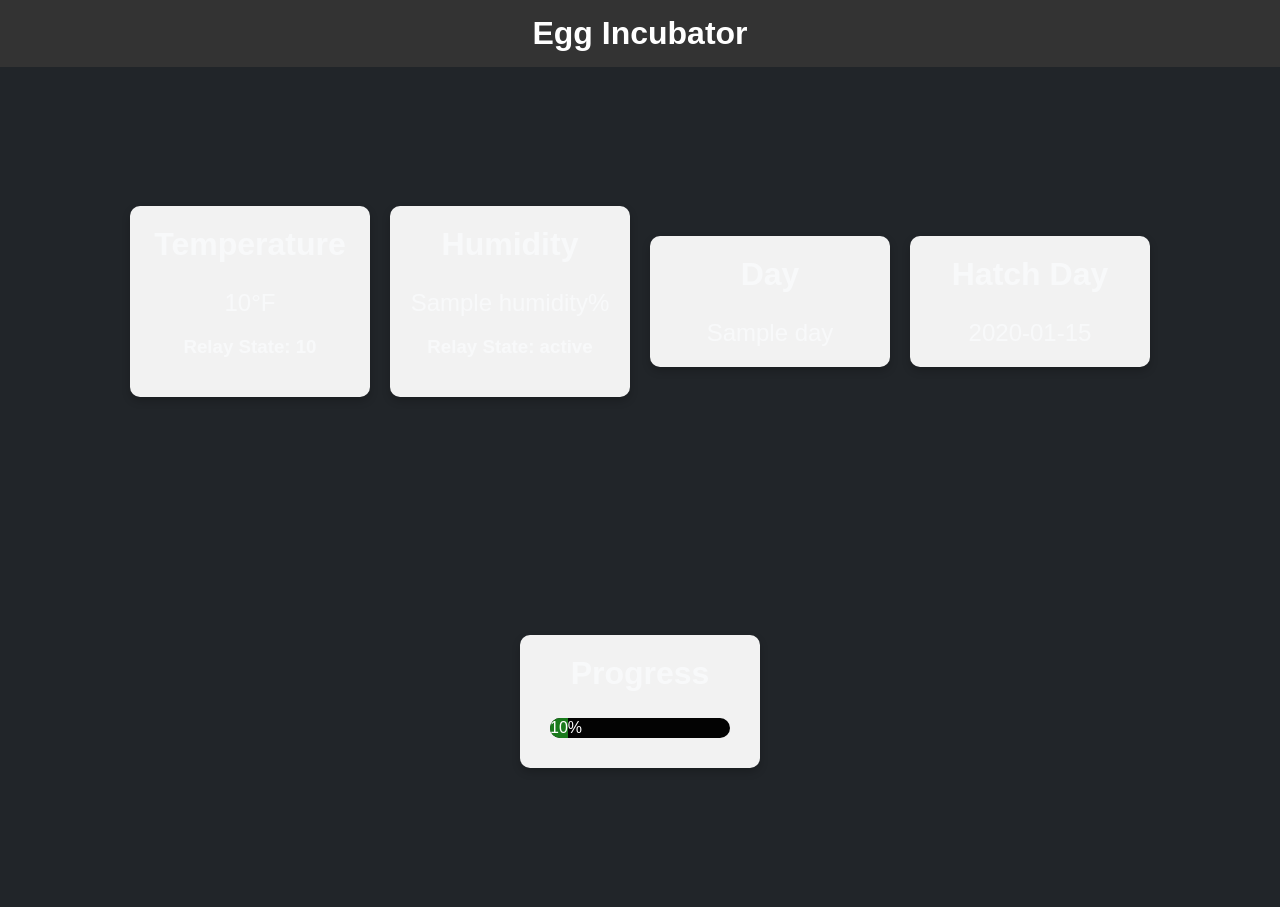
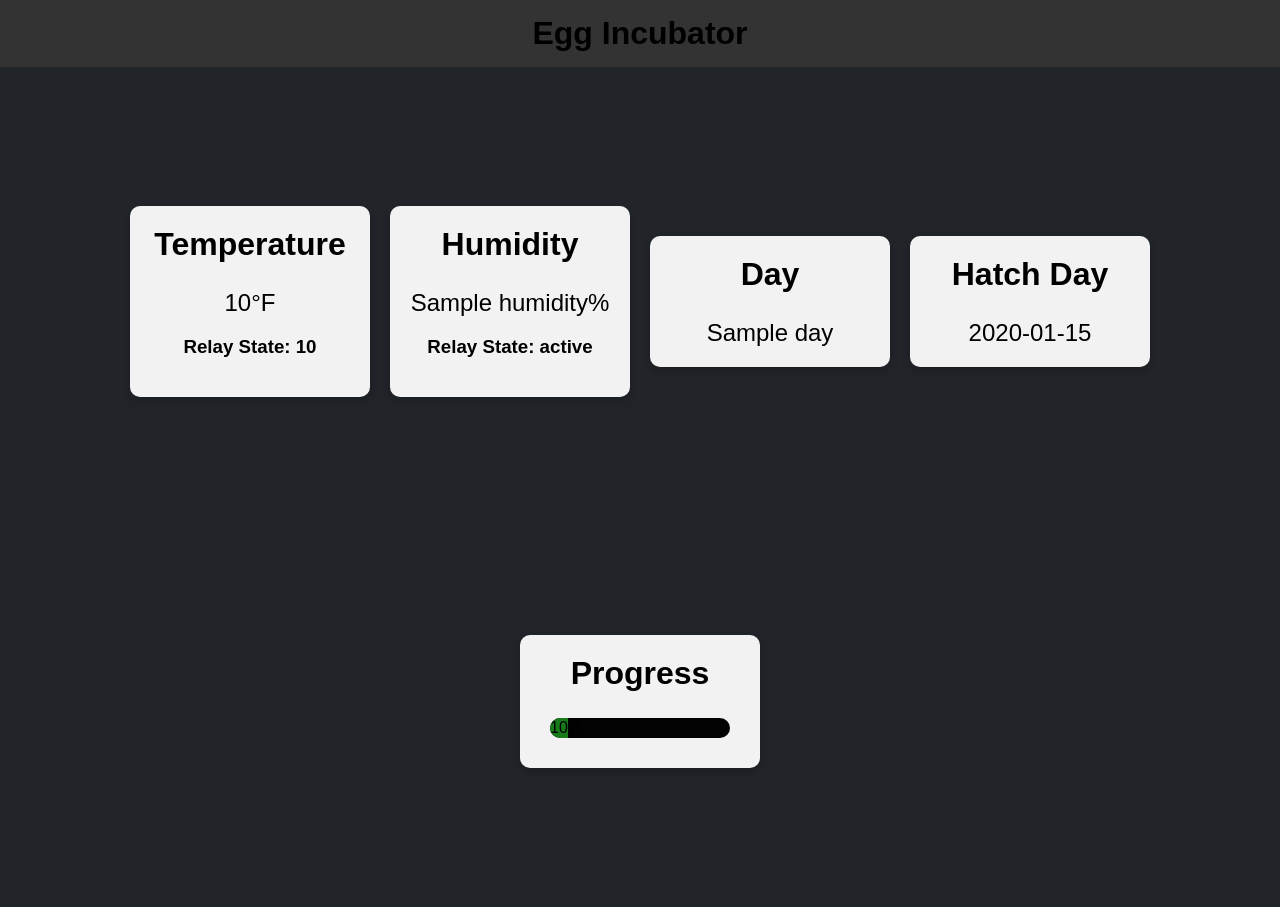
Before and after one commit to rrobert45/Egg_App, a Flask app: template templates/index.html in a window 1280 px wide. Run offline with Flask 2, Linux system fonts and the light colour scheme; the template is opened without the code that fills it: most values are stand-ins (such as "Sample title", 1, 10 or a date in 2020); parts of the project's set-up code (start-up, migrations or seed data) failed here and were passed over.

Commit message:
Update index.html

```diff
--- a/templates/index.html
+++ b/templates/index.html
@@ -8,12 +8,12 @@
 			font-family: Arial, Helvetica, sans-serif;
 			margin: 0;
 			background-color: #212529;
-        	color: #f8f9fa;
+        	color: #000000;
 		}
 
 		header {
 			background-color: #333;
-			color: white;
+			color: rgb(0, 0, 0);
 			padding: 15px;
 			text-align: center;
 		}
@@ -64,7 +64,7 @@
 			height: 100%;
 			text-align: center;
 			line-height: 20px;
-			color: white;
+			color: rgb(0, 0, 0);
 		}
 	</style>
 </head>
```
